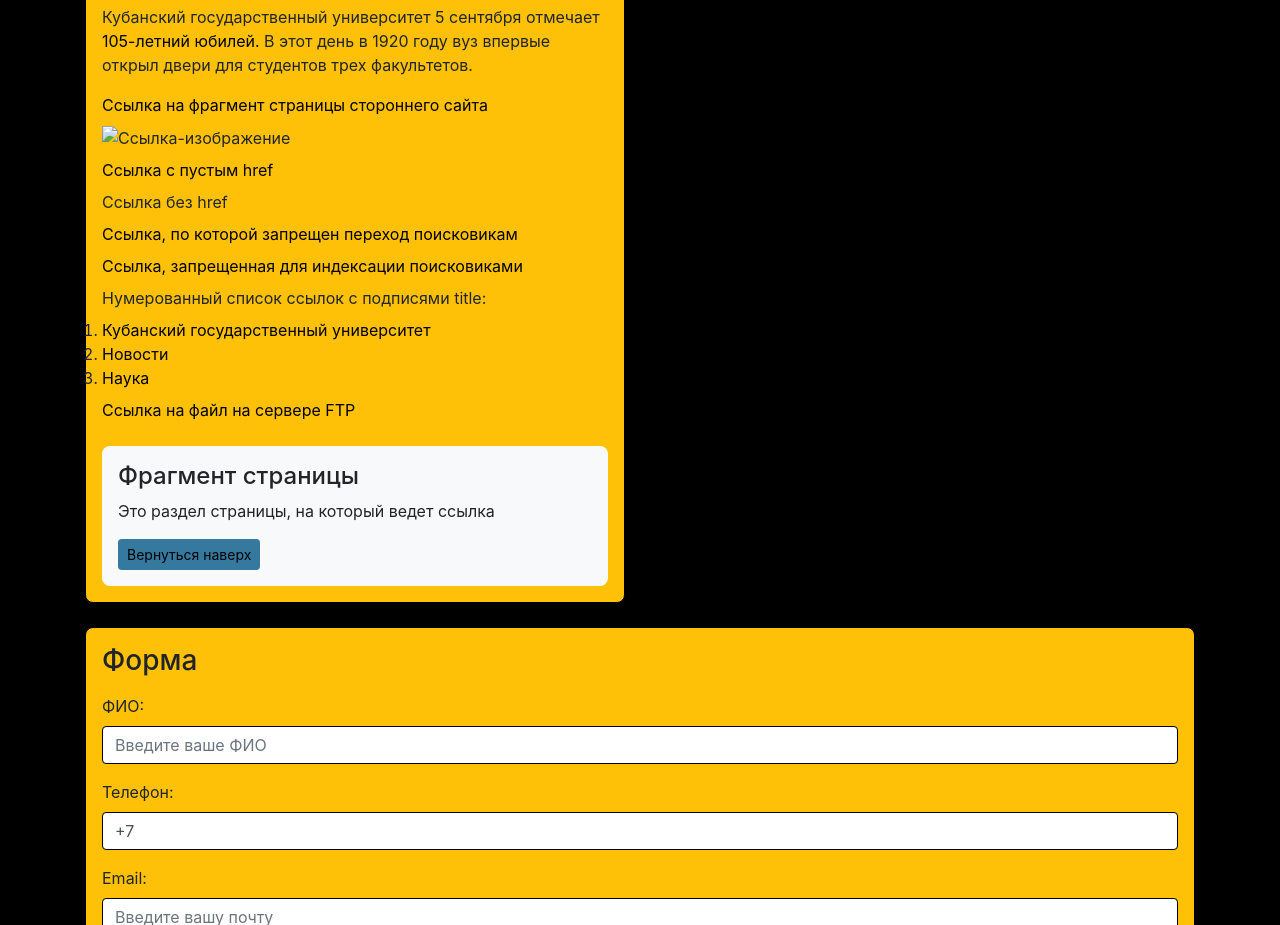
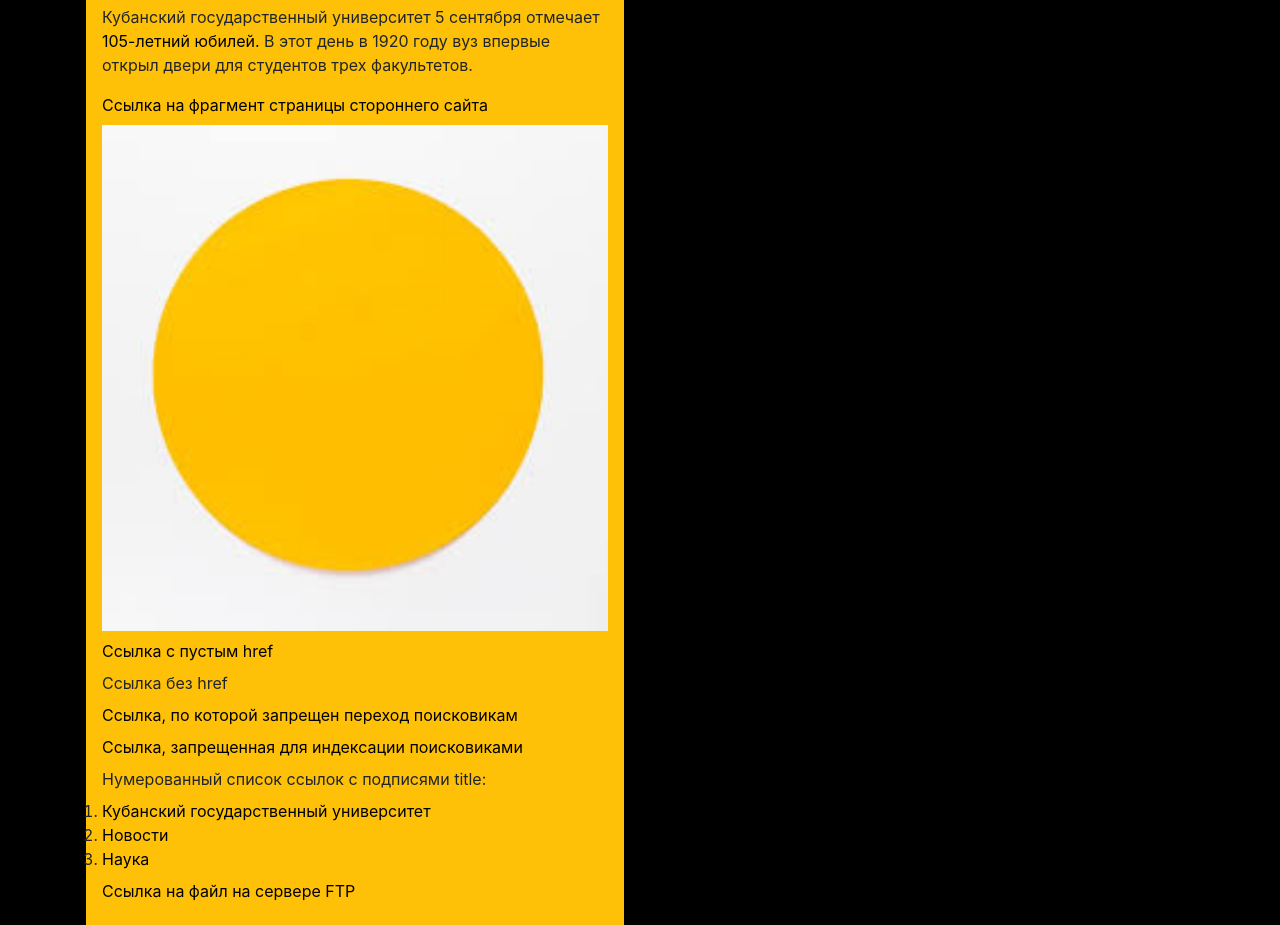
Before and after one commit to ikuza47/vuzlectionwebsite, a plain HTML site: page index.html in a window 1280 px wide. Shown: the part 803-1728 px from the top of the page. Drawn offline with nearby package versions, Linux system fonts and the light colour scheme.

Commit message:
Add files via upload

```diff
--- a/index.html
+++ b/index.html
@@ -170,7 +170,7 @@
               </li>
 
               <li class="mb-2">
-                <img src="круг.png" alt="Ссылка-изображение" usemap="#mymap" class="img-fluid" width="800" height="300">
+                <img src="круг.jpg" alt="Ссылка-изображение" usemap="#mymap" class="img-fluid" width="800" height="300">
                 <map name="mymap">
                   <area shape="circle" coords="0,0,400,200" href="https://kubsu.ru" alt="главная" target="_blank">
                   <area shape="rect" coords="400,0,800,300" href="https://kubsu.ru/ru/news" alt="новости" target="_blank">
```
